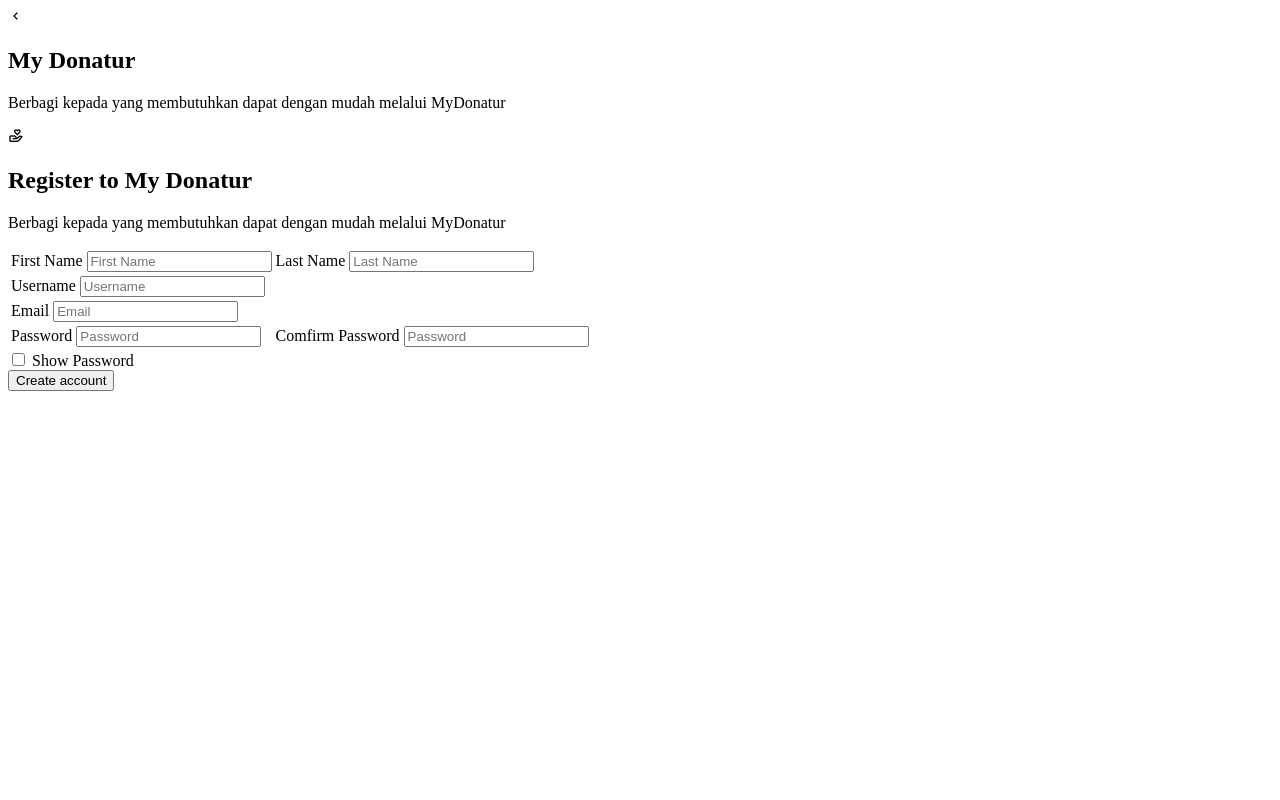
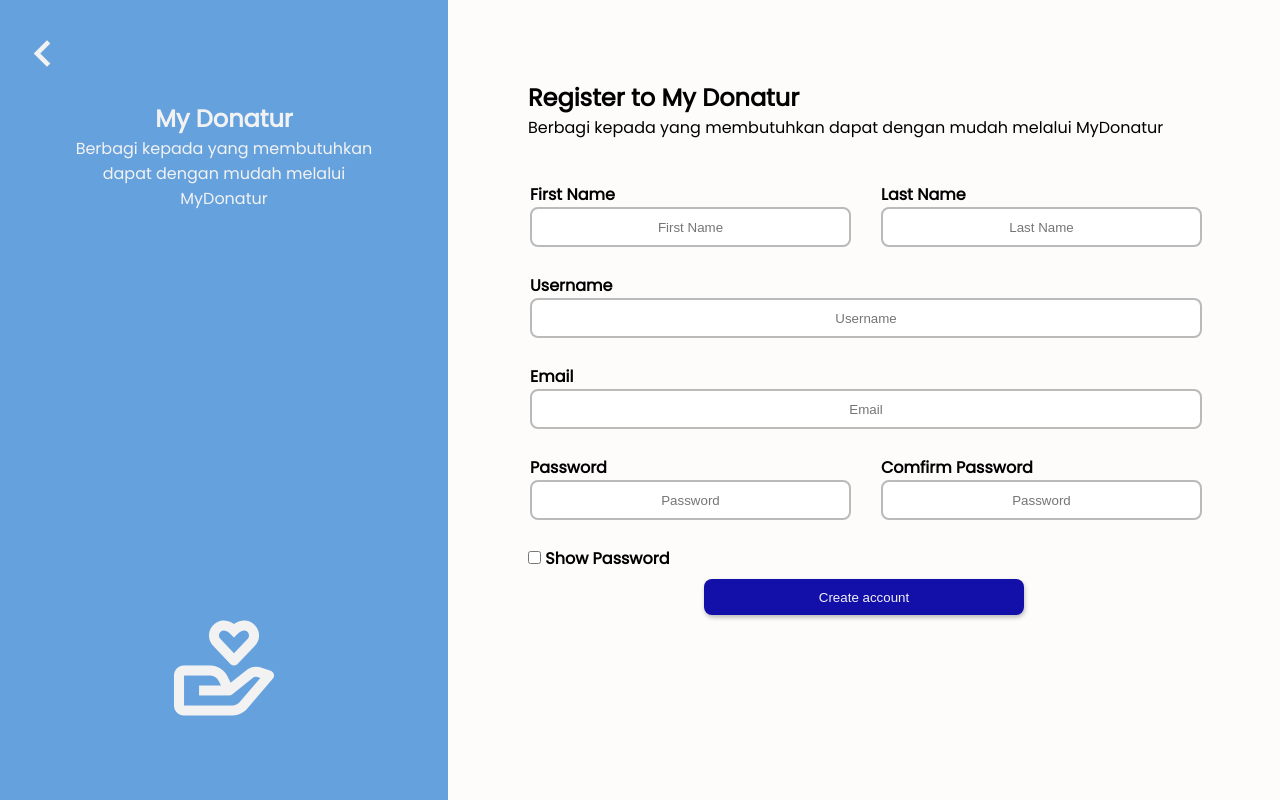
Before and after one commit to farhaznurjananto/my-donatur, a plain HTML site: page register.html in a window 1280 px wide. Drawn offline with nearby package versions, Linux system fonts and the light colour scheme.

Commit message:
register css

```diff
--- a/assets/css/signUp.css
+++ b/assets/css/register.css
@@ -1,15 +1,5 @@
-* {
-  margin: 0;
-  padding: 0;
-}
-
-body {
-  font-family: var(--body-font);
-  background-color: var(--body-color);
-}
-
 /* CONTAINER */
-.signup__container {
+.register__container {
   display: grid;
   grid-template-columns: 35% auto;
   height: 100vh;
@@ -68,6 +58,21 @@
   color: var(--font-purple);
 }
 
+/* TABLE */
+.content-grid table {
+  width: 100%;
+}
+
+table .row-2 .right {
+  padding-left: 2vh;
+  width: 60vh;
+}
+
+table .row-2 .left {
+  padding-right: 2vh;
+  width: 60vh;
+}
+
 .content-grid .input-text {
   margin-bottom: 3vh;
   height: 4.5vh;
@@ -85,32 +90,16 @@
   cursor: pointer;
   margin: 1vh 1vh 1vh 1vh;
   box-shadow: 0.1vh 0.3vh 0.5vh var(--font-grey);
-}
-
-.content-grid .signup {
   background-color: var(--button-primary);
   color: var(--text-color-light);
 }
 
-.content-grid .signup:hover {
+.content-grid button:hover {
   background-color: var(--button-primary-alt);
 }
 
-.content-grid .btn-second {
-  background-color: var(--text-color-light);
-  color: var(--text-color);
-}
-
-.content-grid .btn-second:hover {
-  background-color: var(--body-color);
-}
-
-.content-grid .order__signup {
+form .button__register {
   display: flex;
   flex-direction: column;
   align-items: center;
 }
-
-.content-grid .register {
-  text-align: right;
-}
--- /dev/null
+++ b/assets/css/signIn.css
@@ -0,0 +1,106 @@
+/* CONTAINER */
+.signin__container {
+  display: grid;
+  grid-template-columns: 35% auto;
+  height: 100vh;
+  min-height: 100vh;
+}
+
+/* ASIDE */
+.aside-grid {
+  padding: 2vh;
+  background-color: var(--first-color-alt);
+  color: var(--text-color-light);
+}
+
+.aside-grid a {
+  text-decoration: none;
+  cursor: pointer;
+  font-size: 7vh;
+  color: var(--text-color-light);
+}
+
+.aside-grid h1,
+.aside-grid p,
+.aside-grid i {
+  text-align: center;
+}
+
+.aside-grid p i {
+  margin-top: 50vh;
+  font-size: 15vh;
+}
+
+/* CONTENT */
+.content-grid {
+  display: flex;
+  flex-direction: column;
+  padding: 10vh;
+  background-color: var(--body-color);
+}
+
+.content-grid .content__head {
+  margin-bottom: 5vh;
+}
+
+.content-grid label {
+  font-weight: 600;
+}
+
+.content-grid form {
+  width: 100%;
+  justify-content: center;
+  align-items: center;
+}
+
+.content-grid a {
+  text-decoration: none;
+  color: var(--font-purple);
+}
+
+.content-grid .input-text {
+  margin-bottom: 3vh;
+  height: 4.5vh;
+  width: 100%;
+  border-radius: 1vh;
+  text-align: center;
+  border: 0.3vh solid var(--font-grey);
+}
+
+.content-grid button {
+  height: 4.5vh;
+  width: 40vh;
+  border-radius: 1vh;
+  border: none;
+  cursor: pointer;
+  margin: 1vh 1vh 1vh 1vh;
+  box-shadow: 0.1vh 0.3vh 0.5vh var(--font-grey);
+}
+
+.content-grid .signin {
+  background-color: var(--button-primary);
+  color: var(--text-color-light);
+}
+
+.content-grid .signin:hover {
+  background-color: var(--button-primary-alt);
+}
+
+.content-grid .btn-second {
+  background-color: var(--text-color-light);
+  color: var(--text-color);
+}
+
+.content-grid .btn-second:hover {
+  background-color: var(--body-color);
+}
+
+.content-grid .order__signin {
+  display: flex;
+  flex-direction: column;
+  align-items: center;
+}
+
+.content-grid .register {
+  text-align: right;
+}
--- a/assets/css/style.css
+++ b/assets/css/style.css
@@ -46,3 +46,13 @@
   --z-tooltip: 10;
   --z-fixed: 100;
 }
+
+* {
+  margin: 0;
+  padding: 0;
+}
+
+body {
+  font-family: var(--body-font);
+  background-color: var(--body-color);
+}
--- a/register.html
+++ b/register.html
@@ -9,32 +9,39 @@
     <link href="https://unpkg.com/boxicons@2.1.2/css/boxicons.min.css" rel="stylesheet" />
 
     <!-- CSS -->
+    <link rel="stylesheet" href="assets/css/register.css" />
     <link rel="stylesheet" href="assets/css/style.css" />
 
     <title>Document</title>
   </head>
   <body>
     <main class="l-main">
-      <section class="signup" id="signup">
-        <div class="signup__container bd-container bd-grid">
+      <section class="register" id="register">
+        <div class="register__container bd-container bd-grid">
           <div class="aside-grid">
-            <i class="bx bx-chevron-left"></i>
+            <a href="" class="btn btn-back"><i class="bx bx-chevron-left"></i></a>
             <h1 class="aside__title">My Donatur</h1>
-            <p class="aside__description">Berbagi kepada yang membutuhkan dapat dengan mudah melalui MyDonatur</p>
-            <i class="bx bx-donate-heart"></i>
+            <p class="aside__description">
+              Berbagi kepada yang membutuhkan <br />
+              dapat dengan mudah melalui <br />
+              MyDonatur
+            </p>
+            <p><i class="bx bx-donate-heart"></i></p>
           </div>
           <div class="content-grid">
-            <h1 class="content__title">Register to My Donatur</h1>
-            <p class="content__description">Berbagi kepada yang membutuhkan dapat dengan mudah melalui MyDonatur</p>
+            <div class="content__head">
+              <h1 class="content__title">Register to My Donatur</h1>
+              <p class="content__description">Berbagi kepada yang membutuhkan dapat dengan mudah melalui MyDonatur</p>
+            </div>
 
             <form action="#">
               <table>
-                <tr>
-                  <td>
+                <tr class="row-2">
+                  <td class="colomn-2 left">
                     <label for="email">First Name</label>
                     <input class="input-text" placeholder="First Name" type="text" name="fname" id="fname" />
                   </td>
-                  <td>
+                  <td class="colomn-2 right">
                     <label for="email">Last Name</label>
                     <input class="input-text" placeholder="Last Name" type="text" name="lname" id="lname" />
                   </td>
@@ -51,12 +58,12 @@
                     <input class="input-text" placeholder="Email" type="email" name="email" id="email" />
                   </td>
                 </tr>
-                <tr>
-                  <td>
+                <tr class="row-2">
+                  <td class="colomn-2 left">
                     <label for="pw">Password</label>
                     <input class="input-text" placeholder="Password" type="password" name="password" id="password" />
                   </td>
-                  <td>
+                  <td class="colomn-2 right">
                     <label for="pw">Comfirm Password</label>
                     <input class="input-text" placeholder="Password" type="password" name="password" id="password" />
                   </td>
@@ -66,7 +73,9 @@
                 <input type="checkbox" name="showPassword" id="showPassword" />
                 <label for="showPw">Show Password</label>
               </div>
-              <button type="submit" class="btn btn-primary">Create account</button>
+              <div class="button__register">
+                <button type="submit" class="register btn btn-primary">Create account</button>
+              </div>
             </form>
           </div>
         </div>
```
Also changed, not shown: signIn.html (renamed from signUp.html, +6 -6 lines).
